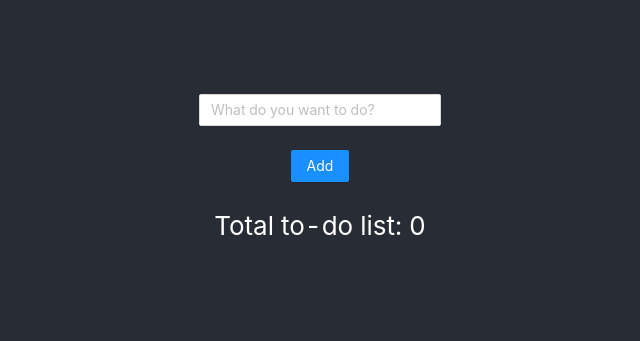
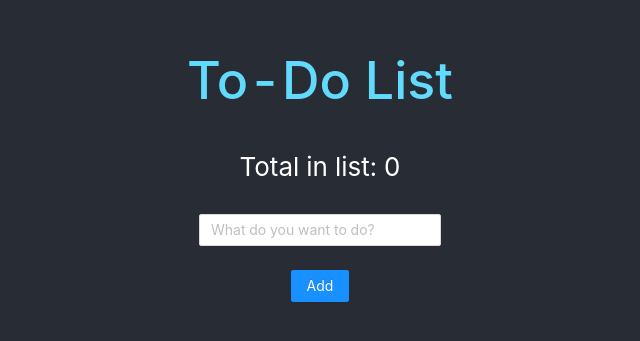
Before and after one commit to yslpn/react-mobx-todo, a React (Create React App) app: page / in a window 1280 px wide. Shown: the part 217-558 px from the top of the page, without its empty margins (320-960 px from the left). Built offline with nearby package versions, Linux system fonts and the light colour scheme.

Commit message:
minor changes

```diff
--- a/public/index.html
+++ b/public/index.html
@@ -6,9 +6,9 @@
     <meta name="viewport" content="width=device-width, initial-scale=1" />
     <meta
       name="description"
-      content="Web site created using create-react-app"
+      content="To-Do List created using create-react-app"
     />
-    <title>React App</title>
+    <title>To-Do List</title>
   </head>
   <body>
     <noscript>You need to enable JavaScript to run this app.</noscript>
--- a/src/App.css
+++ b/src/App.css
@@ -26,7 +26,7 @@
   color: white;
 }
 
-.App-link {
+.App-head {
   color: #61dafb;
 }
 
--- a/src/App.tsx
+++ b/src/App.tsx
@@ -5,6 +5,7 @@ import ToDoList from './components/ToDoList/ToDoList';
 const App: FC = () => (
     <div className="App">
       <header className="App-header">
+        <h1 className="App-head">To-Do List</h1>
         <ToDoList/>
       </header>
     </div>
--- a/src/components/ToDoList/ToDoList.tsx
+++ b/src/components/ToDoList/ToDoList.tsx
@@ -30,7 +30,9 @@ const ToDoList: FC = observer(() => {
 
     return (
         <>
-            {error ? <div style={{ color: 'tomato' }}>{error}</div> : null}
+            <p>Total in list: {ToDo.toDoList.length}</p>
+
+            {error ? <div style={{ color: 'tomato', marginBottom: '24px', fontSize: '2vmin' }}>{error}</div> : null}
 
             <Form
                 name="basic"
@@ -50,8 +52,6 @@ const ToDoList: FC = observer(() => {
                 </Form.Item>
             </Form>
 
-            <p>Total to-do list: {ToDo.toDoList.length}</p>
-
             <div>
                 {ToDo.toDoList.map((item) => {
                     return (
```
